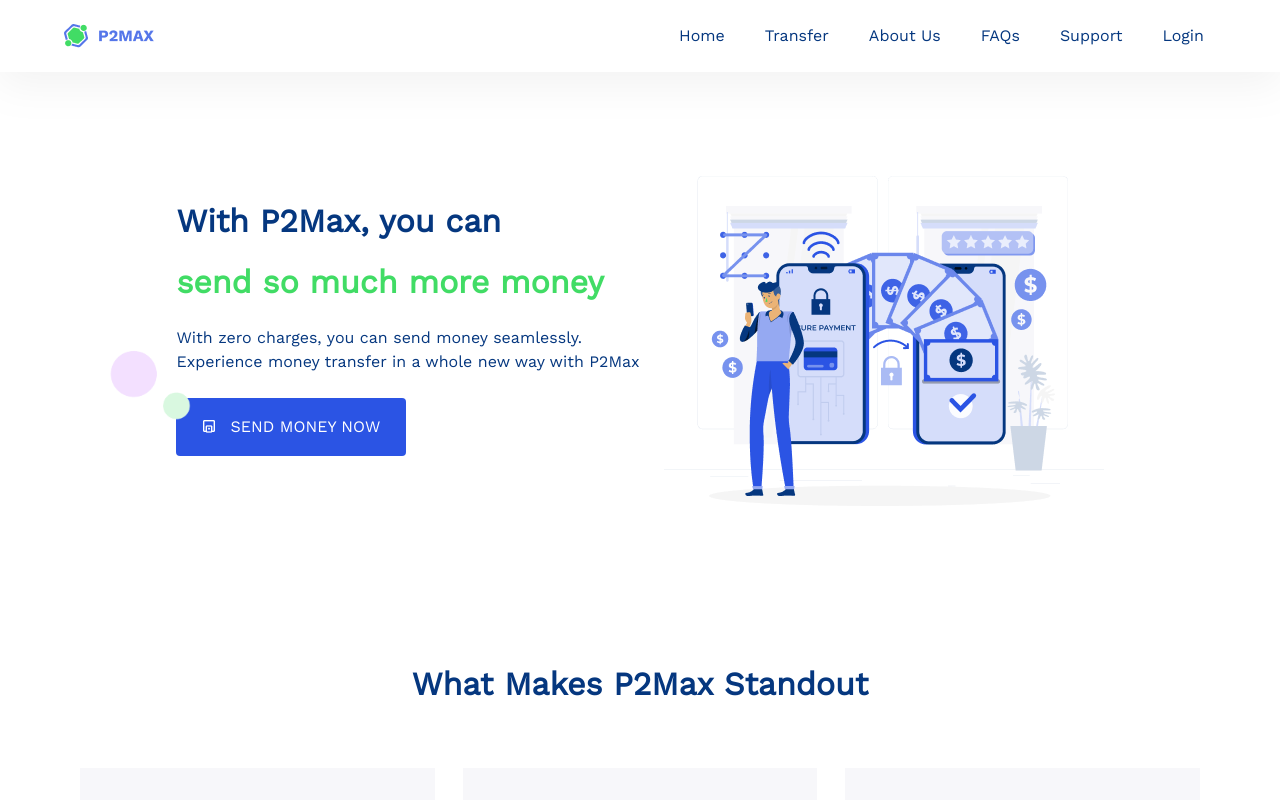
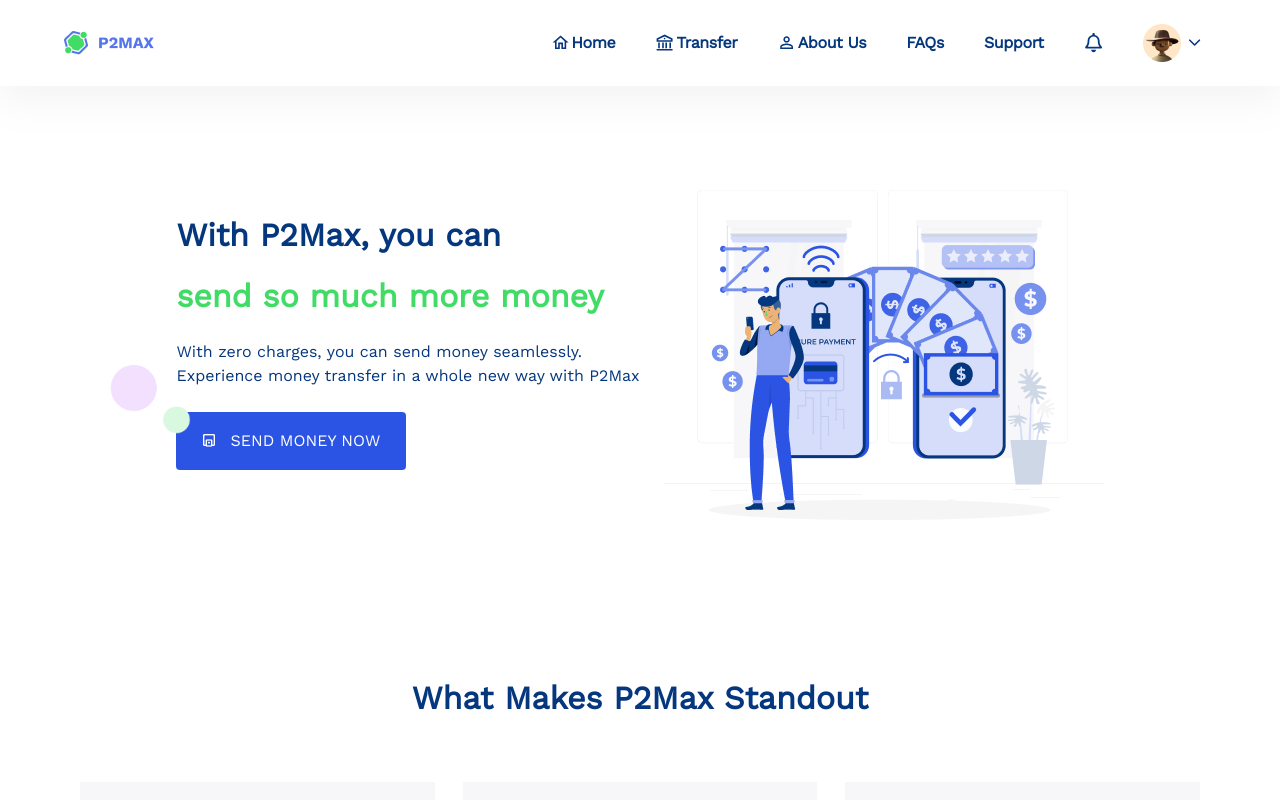
Before and after one commit to Team-Zoldyck/P2MAX, a React (Create React App) app in the folder frontend/: page / in a window 1280 px wide. Shown: the top 800 px of the page. Built offline with nearby package versions, Linux system fonts and the light colour scheme.

Commit message:
feat: header changes if signed

```diff
--- a/frontend/package.json
+++ b/frontend/package.json
@@ -9,6 +9,7 @@
     "@testing-library/user-event": "^13.5.0",
     "react": "^17.0.2",
     "react-dom": "^17.0.2",
+    "react-icons": "^4.4.0",
     "react-router": "^6.3.0",
     "react-router-dom": "^6.3.0",
     "react-scripts": "5.0.0",
--- a/frontend/src/App.js
+++ b/frontend/src/App.js
@@ -1,10 +1,14 @@
-import React from "react";
+import React, { useState } from "react";
 import "./App.css";
 import Wrapper from "./utils/Wrapper";
+
 function App() {
+
+  const [user, setUser] = useState({});
+
   return (
     <>
-      <Wrapper />
+      <Wrapper user={user}/>
     </>
   );
 }
--- a/frontend/src/components/Navbar.jsx
+++ b/frontend/src/components/Navbar.jsx
@@ -3,130 +3,51 @@ import { Link } from 'react-router-dom';
 import "../App.css";
 import logo from "../assets/images/logo.png";
 // import { Transition } from "@headlessui/react";
+import { FaRegBell } from "react-icons/fa";
+import { FiChevronDown } from "react-icons/fi";
+import { MdOutlineHome, MdOutlinePersonOutline } from "react-icons/md";
+import { RiBankLine } from "react-icons/ri";
+import profile_image from "../assets/images/profile-image.png";
 
-const Navbar = () => {
-  // const [isOpen, setIsOpen] = useState(false);
+const Navbar = ({ user }) => {
+
   return (
     <>
       <div>
         <nav className="bg-white w-full flex items-center justify-between py-4 px-16 shadow-nav text-matic">
-          <div className="flex-shrink-0">
-            <img src={logo} alt="Logo" />
-          </div>
+          <Link to="/">
+            <div className="flex-shrink-0">
+              <img src={logo} alt="Logo" />
+            </div>
+          </Link>
           <div className="hidden md:block">
-            <div className="ml-10 flex items-baseline space-x-4 text-matic">
-
-              <Link to="/" className="hover:bg-gray-700 hover:text-white  px-3 py-2 rounded-md text-sm font-medium">Home</Link>
-              <Link to="/" className="hover:bg-gray-700 hover:text-white  px-3 py-2 rounded-md text-sm font-medium">Transfer</Link>
-              <Link to="/" className="hover:bg-gray-700 hover:text-white  px-3 py-2 rounded-md text-sm font-medium">About Us</Link>
-              <Link to="/FAQs" className="hover:bg-gray-700 hover:text-white  px-3 py-2 rounded-md text-sm font-medium">FAQs</Link>
-              <Link to="/" className="hover:bg-gray-700 hover:text-white  px-3 py-2 rounded-md text-sm font-medium">Support</Link>
-              <Link to="/" className="hover:bg-gray-700 hover:text-white  px-3 py-2 rounded-md text-sm font-medium">Login</Link>
-
+            <div className="ml-10 flex justify-center items-center space-x-4 text-matic">
+              <Link to="/" className="hover:bg-gray-700 hover:text-white  px-3 py-2 rounded-md text-xs tracking-tight leading-3 font-bold flex justify-center items-center"><MdOutlineHome className='mr-[1px]' size='1.2em'/> Home</Link>
+              <Link to="/" className="hover:bg-gray-700 hover:text-white  px-3 py-2 rounded-md text-xs tracking-tight leading-3 font-bold flex justify-center items-center"><RiBankLine className='mr-[2px]' size='1.2em'/> Transfer</Link>
+              <Link to="/" className="hover:bg-gray-700 hover:text-white  px-3 py-2 rounded-md text-xs tracking-tight leading-3 font-bold flex justify-center items-center"><MdOutlinePersonOutline className='mr-[1px]' size='1.2em'/> About Us</Link>
+              <Link to="/FAQs" className="hover:bg-gray-700 hover:text-white  px-3 py-2 rounded-md text-xs tracking-tight leading-3 font-bold">FAQs</Link>
+              <Link to="/" className="hover:bg-gray-700 hover:text-white  px-3 py-2 rounded-md text-xs tracking-tight leading-3 font-bold">Support</Link>
+              {
+                (user)
+                ?
+                (
+                  <>
+                    <Link to="/" className="px-3 py-2 rounded-md text-sm font-medium"><FaRegBell size='1.2em' /></Link>
+                    <Link to="/" className="px-3 py-2 rounded-md font-bold flex justify-center items-center">
+                      <div className='mr-1'>
+                          <img src={profile_image} alt='Profile_Picture'/>
+                      </div>
+                      <FiChevronDown size='1.2em'/>
+                    </Link>
+                  </>
+                )
+                :
+                (
+                  <Link to="/login" className="hover:bg-gray-700 hover:text-white  px-3 py-2 rounded-md text-xs tracking-tight leading-3 font-bold">Login</Link>
+                )
+              }
             </div>
           </div>
-
-          {/* <div className="-mr-2 flex md:hidden">
-            <button
-              onClick={() => setIsOpen(!isOpen)}
-              type="button"
-              className="bg-gray-800 inline-flex items-center justify-center p-2 rounded-md text-matic hover:text-white hover:bg-gray-700 focus:outline-none focus:ring-2 focus:ring-offset-2 focus:ring-offset-gray-800 focus:ring-white"
-              aria-controls="mobile-menu"
-              aria-expanded="false"
-            >
-              <span className="sr-only">Open main menu</span>
-              {!isOpen ? (
-                <svg
-                  className="block h-6 w-6"
-                  xmlns="http://www.w3.org/2000/svg"
-                  fill="none"
-                  viewBox="0 0 24 24"
-                  stroke="currentColor"
-                  aria-hidden="true"
-                >
-                  <path
-                    strokeLinecap="round"
-                    strokeLinejoin="round"
-                    strokeWidth="2"
-                    d="M4 6h16M4 12h16M4 18h16"
-                  />
-                </svg>
-              ) : (
-                <svg
-                  className="block h-6 w-6"
-                  xmlns="http://www.w3.org/2000/svg"
-                  fill="none"
-                  viewBox="0 0 24 24"
-                  stroke="currentColor"
-                  aria-hidden="true"
-                >
-                  <path
-                    strokeLinecap="round"
-                    strokeLinejoin="round"
-                    strokeWidth="2"
-                    d="M6 18L18 6M6 6l12 12"
-                  />
-                </svg>
-              )}
-            </button>
-          </div> */}
-          {/* </div>
-          </div> */}
-
-          {/* <Transition
-            show={isOpen}
-            enter="transition ease-out duration-100 transform"
-            enterFrom="opacity-0 scale-95"
-            enterTo="opacity-100 scale-100"
-            leave="transition ease-in duration-75 transform"
-            leaveFrom="opacity-100 scale-100"
-            leaveTo="opacity-0 scale-95"
-          >
-            <div className="md:hidden" id="mobile-menu">
-              <div className="px-2 pt-2 pb-3 space-y-1 sm:px-3 text-matic">
-                <a
-                  href="/"
-                  className="hover:bg-gray-700  block px-3 py-2 rounded-md text-base font-medium"
-                >
-                  Home
-                </a>
-
-                <a
-                  href="/"
-                  className=" hover:bg-gray-700 hover:text-white block px-3 py-2 rounded-md text-base font-medium"
-                >
-                  Transfers
-                </a>
-
-                <a
-                  href="/"
-                  className=" hover:bg-gray-700 hover:text-white block px-3 py-2 rounded-md text-base font-medium"
-                >
-                  About Us
-                </a>
-
-                <a
-                  href="/"
-                  className=" hover:bg-gray-700 hover:text-white block px-3 py-2 rounded-md text-base font-medium"
-                >
-                  FAQS
-                </a>
-
-                <a
-                  href="/"
-                  className=" hover:bg-gray-700 hover:text-white block px-3 py-2 rounded-md text-base font-medium"
-                >
-                  Support
-                </a>
-                <a
-                  href="/"
-                  className=" hover:bg-gray-700 hover:text-white block px-3 py-2 rounded-md text-base font-medium"
-                >
-                  Login
-                </a>
-              </div>
-            </div>
-          </Transition> */}
         </nav>
       </div>
     </>
--- a/frontend/src/utils/Wrapper.jsx
+++ b/frontend/src/utils/Wrapper.jsx
@@ -2,10 +2,10 @@ import Navbar from "../components/Navbar"
 import Footer from "../components/footer"
 import RoutesComponent from "../routes/RoutesComponent"
 
-const Wrapper = () => {
+const Wrapper = ({ user }) => {
   return (
     <div>
-        <Navbar />
+        <Navbar user={user}/>
         <RoutesComponent />
         <Footer />
     </div>
```
Also changed, not shown: frontend/src/assets/images/profile-image.png (added), 1 other file (tests, documents, lock files or other folders).
